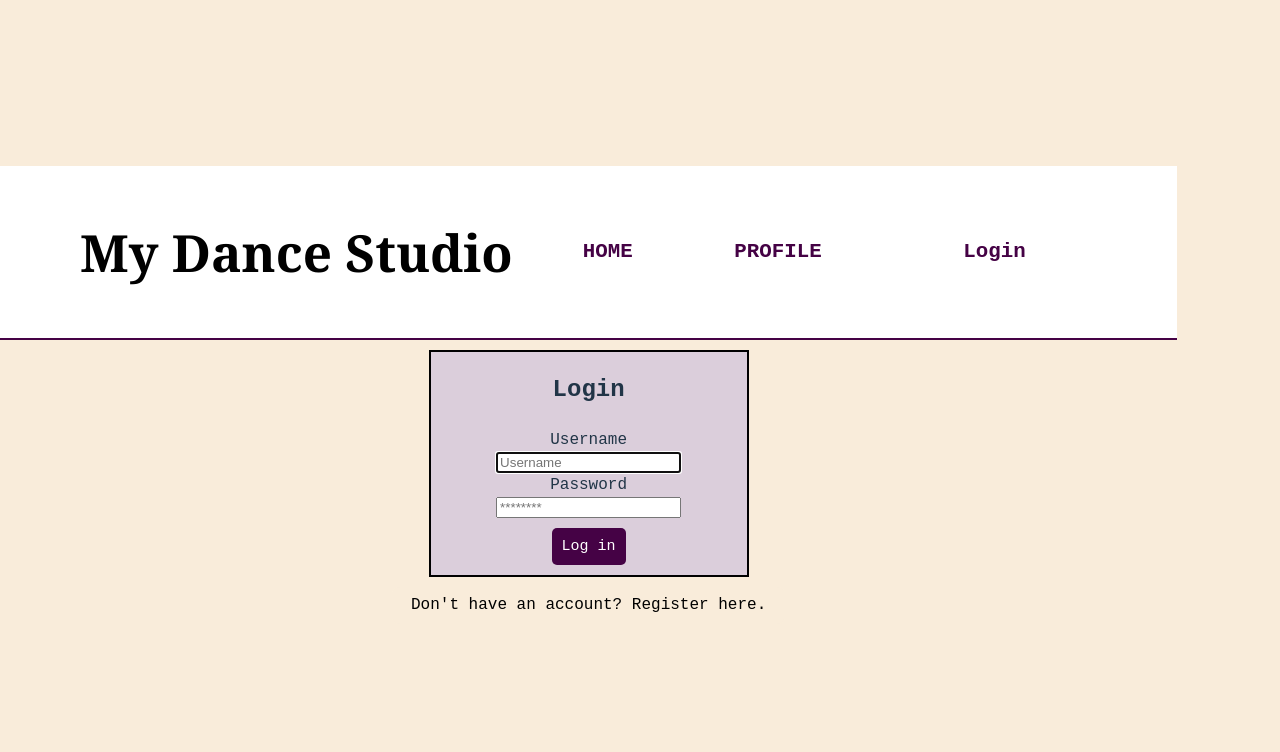
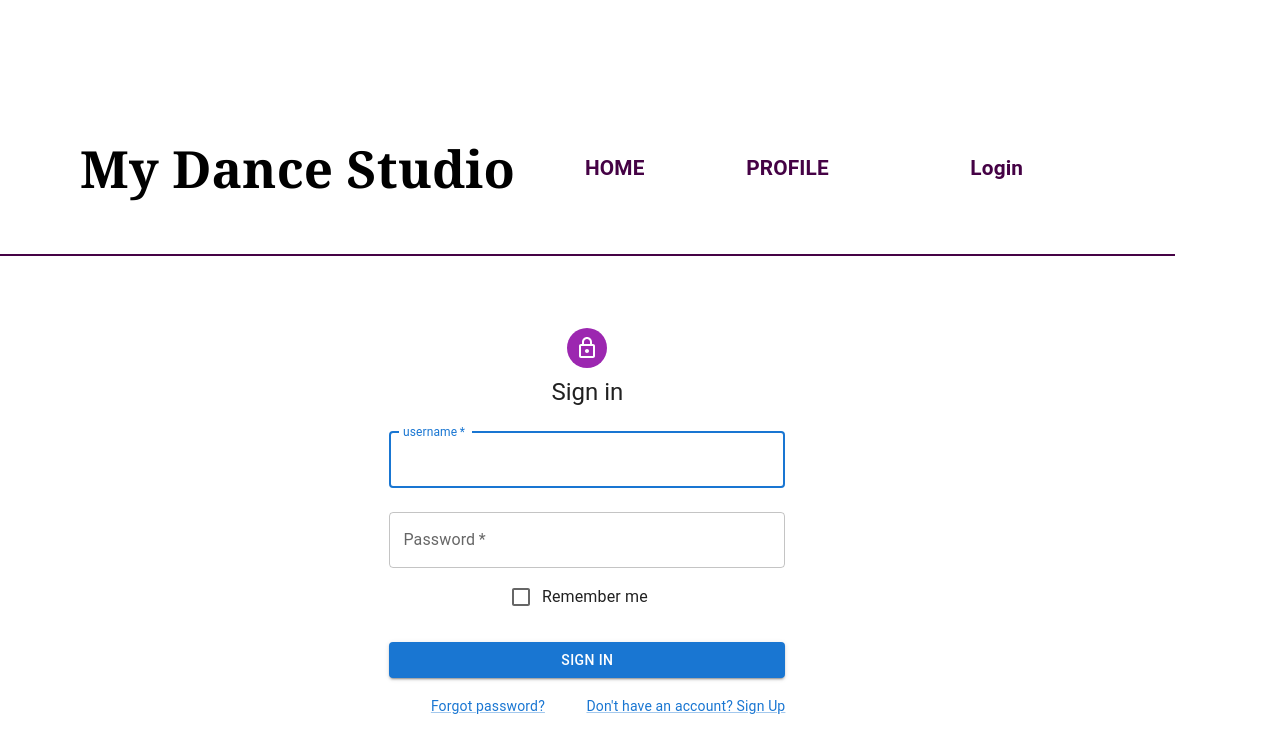
Before and after one commit to chrlee20043/dance-library, a React (Vite) app in the folder client/: page /login in a window 1280 px wide. Shown: the top 752 px of the page. Built offline with nearby package versions, Linux system fonts and the light colour scheme.

Commit message:
adding MUI to login

```diff
--- a/client/package.json
+++ b/client/package.json
@@ -12,6 +12,10 @@
     "cypress": "cypress open"
   },
   "dependencies": {
+    "@emotion/react": "^11.11.1",
+    "@emotion/styled": "^11.11.0",
+    "@mui/icons-material": "^5.14.9",
+    "@mui/material": "^5.14.9",
     "@testing-library/jest-dom": "^6.1.3",
     "@testing-library/react": "^14.0.0",
     "cypress": "^13.2.0",
--- a/client/src/App.jsx
+++ b/client/src/App.jsx
@@ -13,11 +13,11 @@ import { VideosContextProvider } from "./context/VideosContext";
 
 function App() {
   const [token, setToken] = useState(null);
-  // const [userId, setUserId] = useState(null);
+  const [userId, setUserId] = useState(null);
 
   useEffect(() => {
     setToken(window.localStorage.getItem("token"));
-    // setUserId(window.localStorage.getItem("userId"));
+    setUserId(window.localStorage.getItem("userId"));
   }, []);
 
   return (
@@ -27,35 +27,22 @@ function App() {
         <Routes>
           {/* <div className="main-container"> */}
           <Route path="/" element={<Home />} />
+          <Route path="/register" element={<Register setToken={setToken} />} />
+          <Route path="/login" element={<Login setToken={setToken} />} />
+          <Route path="/logout" element={<Logout setToken={setToken} />} />
           <Route
-            path="/register"
+            path="/myprofile/:userId"
             element={
-              <Register
-                setToken={setToken}
-                // userId={userId}
-                // setUserId={setUserId}
-              />
+              <Profile token={token} setToken={setToken} userId={userId} />
             }
           />
           <Route
-            path="/login"
-            element={
-              <Login
-                setToken={setToken}
-                // userId={userId}
-                // setUserId={setUserId}
-              />
-            }
+            path="/allvideos"
+            element={<AllVideos token={token} userId={userId} />}
           />
-          <Route path="/logout" element={<Logout setToken={setToken} />} />
-          <Route
-            path="/myprofile/:userId"
-            element={<Profile token={token} setToken={setToken} />}
-          />
-          <Route path="/allvideos" element={<AllVideos token={token} />} />
           <Route
             path="/allvideos/:videoId"
-            element={<SingleVideo token={token} />}
+            element={<SingleVideo token={token} userId={userId} />}
           />
           {/* </div> */}
         </Routes>
--- a/client/src/components/AddNewVideo.jsx
+++ b/client/src/components/AddNewVideo.jsx
@@ -1,10 +1,11 @@
 import React from "react";
 import { useNavigate } from "react-router-dom";
-import { useState, useContext } from "react";
-import { addVideoClass, fetchAllVideos } from "../helpers/fetching";
+import { useState, useContext, useEffect } from "react";
+import { addVideoClass } from "../helpers/fetching";
 import { VideosContext } from "../context/VideosContext";
+import { myUserData } from "../helpers/fetching";
 
-export default function AddNewVideo({ token }) {
+export default function AddNewVideo({ token, userId }) {
   const { setVideos, addVideos } = useContext(VideosContext);
 
   const [instructorId, setInstructorId] = useState("");
@@ -17,18 +18,28 @@ export default function AddNewVideo({ token }) {
 
   const navigate = useNavigate();
 
+  // trying to get userId to autofill so user doesn't have to input it
+  // useEffect(() => {
+  //   const fetchUserId = async () => {
+  //     const response = await myUserData(userId);
+  //     console.log("add new video id: ", response.userId);
+
+  //     setSubmittedBy(response.userId);
+  //   };
+  //   fetchUserId();
+  // }, []);
+
   const handleSubmit = async (e) => {
     e.preventDefault();
-    const author = { submittedBy };
+    // const author = { submittedBy };
     async function makeAVideo() {
       const result = await addVideoClass(
-        token,
         instructorId,
         instructorName,
         style,
         level,
         videoURL,
-        author.submittedBy
+        submittedBy
       );
 
       console.log("Me trying to add a new video: ", result);
@@ -47,6 +58,7 @@ export default function AddNewVideo({ token }) {
 
   return (
     <div className="new-video-form">
+      {token ? (
         <form onSubmit={handleSubmit}>
           <h4>Add New Video Class</h4>
           <div className="form-row">
@@ -111,6 +123,9 @@ export default function AddNewVideo({ token }) {
             Submit
           </button>
         </form>
+      ) : (
+        <p>Please log in or register to add new classes</p>
+      )}
     </div>
   );
 }
--- a/client/src/components/AllVideos.jsx
+++ b/client/src/components/AllVideos.jsx
@@ -6,7 +6,7 @@ import VideoListName from "./VideoListName";
 import AddNewVideo from "./AddNewVideo";
 import { VideosContext } from "../context/VideosContext";
 
-export default function AllVideos({ token }) {
+export default function AllVideos({ token, userId }) {
   const { videos, setVideos } = useContext(VideosContext);
   const [searchParam, setSearchParam] = useState("");
   const [error, setError] = useState("");
@@ -52,11 +52,11 @@ export default function AllVideos({ token }) {
         </div>
 
         {error && <p>{error}</p>}
-        {localStorage.getItem("token") && (
+        {token ? (
           <div>
             <h1>Classes</h1>
             <div className="new-video-container">
-              {/* Render your AddNewVideo component here */}
+              <AddNewVideo token={token} userId={userId} />
             </div>
             <div className="all-videos-container">
               {videosToDisplay.map((video) => (
@@ -64,6 +64,8 @@ export default function AllVideos({ token }) {
               ))}
             </div>
           </div>
+        ) : (
+          <p>No classes available</p>
         )}
       </div>
     </>
--- a/client/src/components/EditVideo.jsx
+++ b/client/src/components/EditVideo.jsx
@@ -17,7 +17,7 @@ export default function EditVideo() {
 
   useEffect(() => {
     const fetchData = async () => {
-      const response = await fetchSingleVideo(1);
+      const response = await fetchSingleVideo(videoId);
       console.log(response);
 
       // SET THE STATE to the current info, this will show up in the form
--- a/client/src/components/Login.jsx
+++ b/client/src/components/Login.jsx
@@ -2,6 +2,22 @@ import React from "react";
 import { useNavigate, useParams } from "react-router-dom";
 import { useState } from "react";
 import { loginToAccount } from "../helpers/fetching";
+
+// MUI IMPORTS
+
+import Avatar from "@mui/material/Avatar";
+import Button from "@mui/material/Button";
+import CssBaseline from "@mui/material/CssBaseline";
+import TextField from "@mui/material/TextField";
+import FormControlLabel from "@mui/material/FormControlLabel";
+import Checkbox from "@mui/material/Checkbox";
+import Link from "@mui/material/Link";
+import Grid from "@mui/material/Grid";
+import Box from "@mui/material/Box";
+import LockOutlinedIcon from "@mui/icons-material/LockOutlined";
+import Typography from "@mui/material/Typography";
+import Container from "@mui/material/Container";
+import { createTheme, ThemeProvider } from "@mui/material/styles";
 
 export default function Login({ setToken, token }) {
   const [username, setUsername] = useState("");
@@ -10,6 +26,8 @@ export default function Login({ setToken, token }) {
   const [error, setError] = useState(null);
 
   const navigate = useNavigate();
+
+  const defaultTheme = createTheme();
 
   const handleLogin = (event) => {
     // console.log("are we logged in");
@@ -43,41 +61,121 @@ export default function Login({ setToken, token }) {
   };
 
   return (
-    <div>
-      <form className="login-form" onSubmit={handleLogin}>
-        <h2>Login</h2>
-        <label className="label">Username</label>
-        <input
-          autoFocus
-          value={username}
+    <ThemeProvider theme={defaultTheme}>
+      <Container component="main" maxWidth="xs">
+        <CssBaseline />
+        <Box
+          sx={{
+            marginTop: 8,
+            display: "flex",
+            flexDirection: "column",
+            alignItems: "center",
+          }}
+        >
+          <Avatar sx={{ m: 1, bgcolor: "secondary.main" }}>
+            <LockOutlinedIcon />
+          </Avatar>
+          <Typography component="h1" variant="h5">
+            Sign in
+          </Typography>
+          <Box
+            component="form"
+            onSubmit={handleLogin}
+            noValidate
+            sx={{ mt: 1 }}
+          >
+            <TextField
               onChange={(e) => setUsername(e.target.value)}
               type="text"
               placeholder="Username"
               id="username"
               name="username"
+              margin="normal"
+              label="username"
+              autoComplete="username"
+              value={username}
+              fullWidth
+              autoFocus
               required
             />
-        <label className="label">Password</label>
-        <input
-          value={password}
+            <TextField
               onChange={(e) => setPassword(e.target.value)}
               type="password"
               placeholder="********"
               id="password"
               name="password"
+              margin="normal"
+              label="Password"
+              autoComplete="current-password"
+              value={password}
+              fullWidth
               required
             />
-        <button className="form-button" type="submit">
-          Log in
-        </button>
-      </form>
-      <button
-        type="button"
-        className="link-button"
-        onClick={() => navigate("/register")}
+            <FormControlLabel
+              control={<Checkbox value="remember" color="primary" />}
+              label="Remember me"
+            />
+            <Button
+              type="submit"
+              fullWidth
+              variant="contained"
+              sx={{ mt: 3, mb: 2 }}
             >
-        Don't have an account? Register here.
-      </button>
-    </div>
+              Sign In
+            </Button>
+            <Grid container>
+              <Grid item xs>
+                <Link href="#" variant="body2">
+                  Forgot password?
+                </Link>
+              </Grid>
+              <Grid item>
+                <Link href="#" variant="body2">
+                  {"Don't have an account? Sign Up"}
+                </Link>
+              </Grid>
+            </Grid>
+          </Box>
+        </Box>
+        {/* <Copyright sx={{ mt: 8, mb: 4 }} /> */}
+      </Container>
+    </ThemeProvider>
   );
 }
+//     <div>
+//       <form className="login-form" onSubmit={handleLogin}>
+//         <h2>Login</h2>
+//         <label className="label">Username</label>
+//         <input
+//           value={username}
+//           onChange={(e) => setUsername(e.target.value)}
+//           type="text"
+//           placeholder="Username"
+//           id="username"
+//           name="username"
+//           required
+//         />
+//         <label className="label">Password</label>
+//         <input
+//           value={password}
+//           onChange={(e) => setPassword(e.target.value)}
+//           type="password"
+//           placeholder="********"
+//           id="password"
+//           name="password"
+//           required
+//         />
+//         <button className="form-button" type="submit">
+//           Log in
+//         </button>
+//       </form>
+//       <button
+//         type="button"
+//         className="link-button"
+//         onClick={() => navigate("/register")}
+//       >
+//         Don't have an account? Register here.
+//       </button>
+//     </div>
+//   );
+// }
--- /dev/null
+++ b/client/src/components/MyAddedVideos.jsx
@@ -0,0 +1,35 @@
+// import React from "react";
+
+// export default function MyAddedVideos({ token }) {
+//   async function getMyVideos() {
+//     const submittedVideos = await fetchVideosBySubmittedId();
+//   }
+
+//   return (
+//     <>
+//       {token ? (
+//         videos
+//           .filter((video) => video.submitted_by === userId)
+//           .map((video) => (
+//             <div key={video.video_id} className="my-videos">
+//               {isOpen && (
+//                 <div className="expanded-content">
+//                   <p>{video.instructor_name}</p>
+//                   <p>{video.imageURL}</p>
+//                   <p>{video.instructorBio}</p>
+//                   <p>{video.style}</p>
+//                   <p>{video.level}</p>
+//                 </div>
+//               )}
+
+//               <button className="details-button" onClick={handleDetails}>
+//                 {isOpen ? "Close" : "My Added Classes"}
+//               </button>
+//             </div>
+//           ))
+//       ) : (
+//         <p>No videos to see here</p>
+//       )}
+//     </>
+//   );
+}
--- a/client/src/components/Profile.jsx
+++ b/client/src/components/Profile.jsx
@@ -4,6 +4,7 @@ import { useNavigate, useParams } from "react-router-dom";
 import { myUserData } from "../helpers/fetching";
 // import VideoCard from "./VideoCard";
 import { VideosContext } from "../context/VideosContext";
+// import { MyAddedVideos } from "/MyAddedVideos";
 
 export default function Profile({ token }) {
   const { videos } = useContext(VideosContext);
@@ -40,12 +41,13 @@ export default function Profile({ token }) {
     <div>
       <h2>Welcome {user.username}!</h2>
       <button onClick={handleClick}>Browse classes</button>
+      {/* <MyAddedVideos token={token} /> */}
 
-      {localStorage.getItem("token") &&
+      {user ? (
         videos
           .filter((video) => video.submitted_by === userId)
           .map((video) => (
-            <div key={video.video_id} className="my-saved-video">
+            <div key={video.video_id} className="my-videos">
               {isOpen && (
                 <div className="expanded-content">
                   <p>{video.instructor_name}</p>
@@ -57,10 +59,13 @@ export default function Profile({ token }) {
               )}
 
               <button className="details-button" onClick={handleDetails}>
-                {isOpen ? "See Less" : "See Details"}
+                {isOpen ? "Close" : "My Added Classes"}
               </button>
             </div>
-          ))}
+          ))
+      ) : (
+        <p>No videos here</p>
+      )}
     </div>
   );
 }
--- a/client/src/context/VideosContext.jsx
+++ b/client/src/context/VideosContext.jsx
@@ -6,15 +6,15 @@ export const VideosContextProvider = (props) => {
   const [videos, setVideos] = useState([]);
   const [selectedVideo, setSelectedVideo] = useState({});
 
-  const addVideos = (video) => {
-    // console.log("existing videos:", videos);
-    setVideos([...videos, video]);
-    console.log("video context: ", video);
-  };
+  // const addVideos = (video) => {
+  //   // console.log("existing videos:", videos);
+  //   setVideos([...videos, video]);
+  //   console.log("video context: ", video);
+  // };
 
   return (
     <VideosContext.Provider
-      value={{ videos, setVideos, selectedVideo, setSelectedVideo, addVideos }}
+      value={{ videos, setVideos, selectedVideo, setSelectedVideo }}
     >
       {props.children}
     </VideosContext.Provider>
--- a/client/src/helpers/fetching.js
+++ b/client/src/helpers/fetching.js
@@ -135,7 +135,7 @@ async function fetchSingleVideo(videoId) {
 //   // Submit a new video
 
 async function addVideoClass(
-  token,
+  // token,
   instructor_id,
   instructor_name,
   style,
@@ -149,7 +149,7 @@ async function addVideoClass(
       method: "POST",
       headers: {
         "Content-Type": "application/json",
-        Authorization: `Bearer ${token}`,
+        // Authorization: `Bearer ${token}`,
       },
       body: JSON.stringify({
         instructor_id,
```
Also changed, not shown: 1 other file (tests, documents, lock files or other folders). Lines whose indentation alone changed are shown as unchanged.
